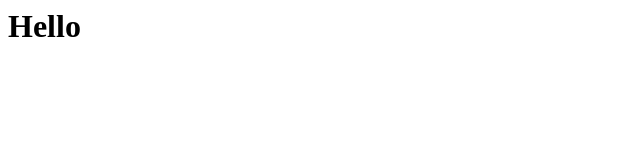
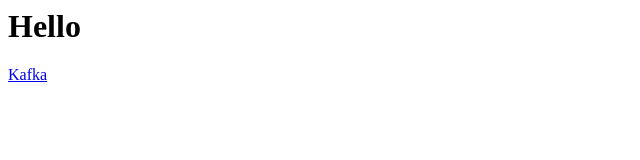
Before and after one commit to harrifeng/notes, a plain HTML site: page index.html in a window 1280 px wide. Shown: the full height of the page, 0-640 px from the left. Drawn offline with Linux system fonts and the light colour scheme.

Commit message:
2021-06-11-11-24

```diff
--- a/index.html
+++ b/index.html
@@ -1 +1,2 @@
 <h1>Hello</h1>
+<a href="./kafka.html">Kafka</a>
```
Also changed, not shown: kafka.html (added, +1 -0 lines).
